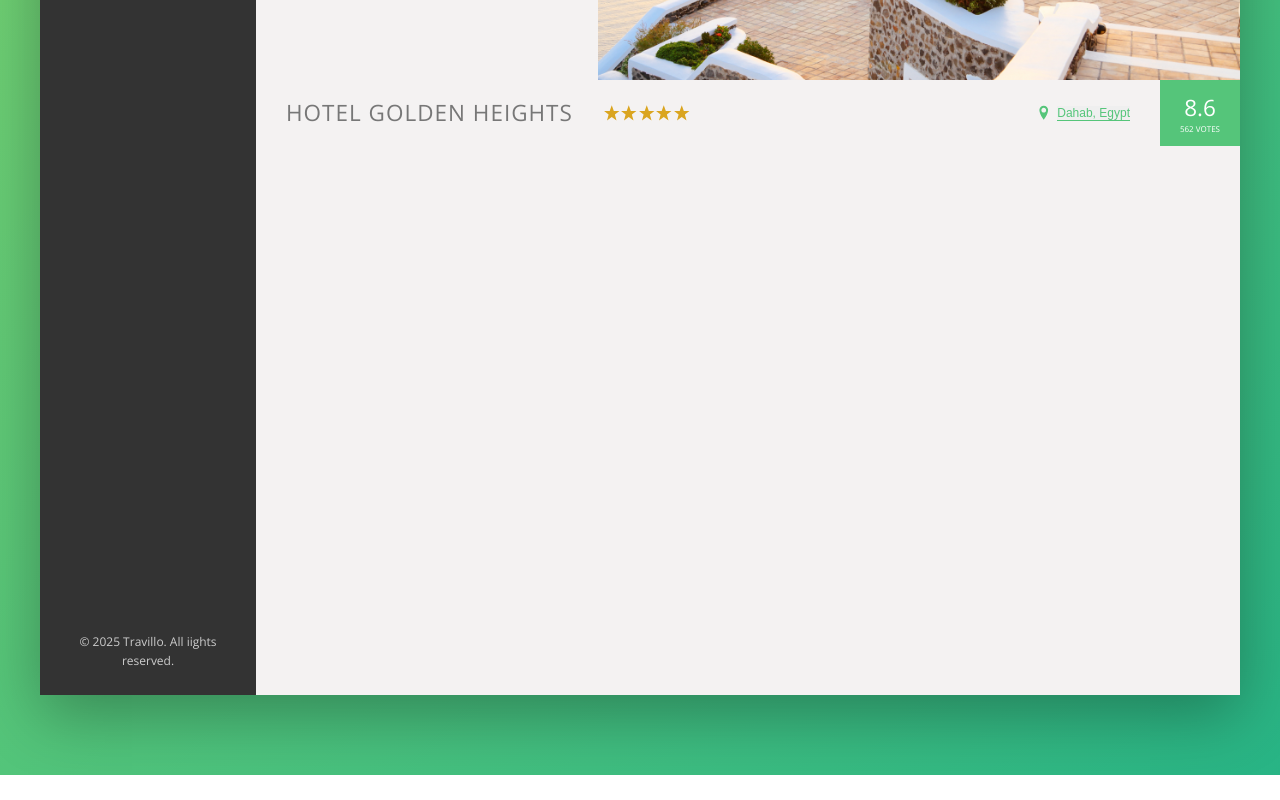
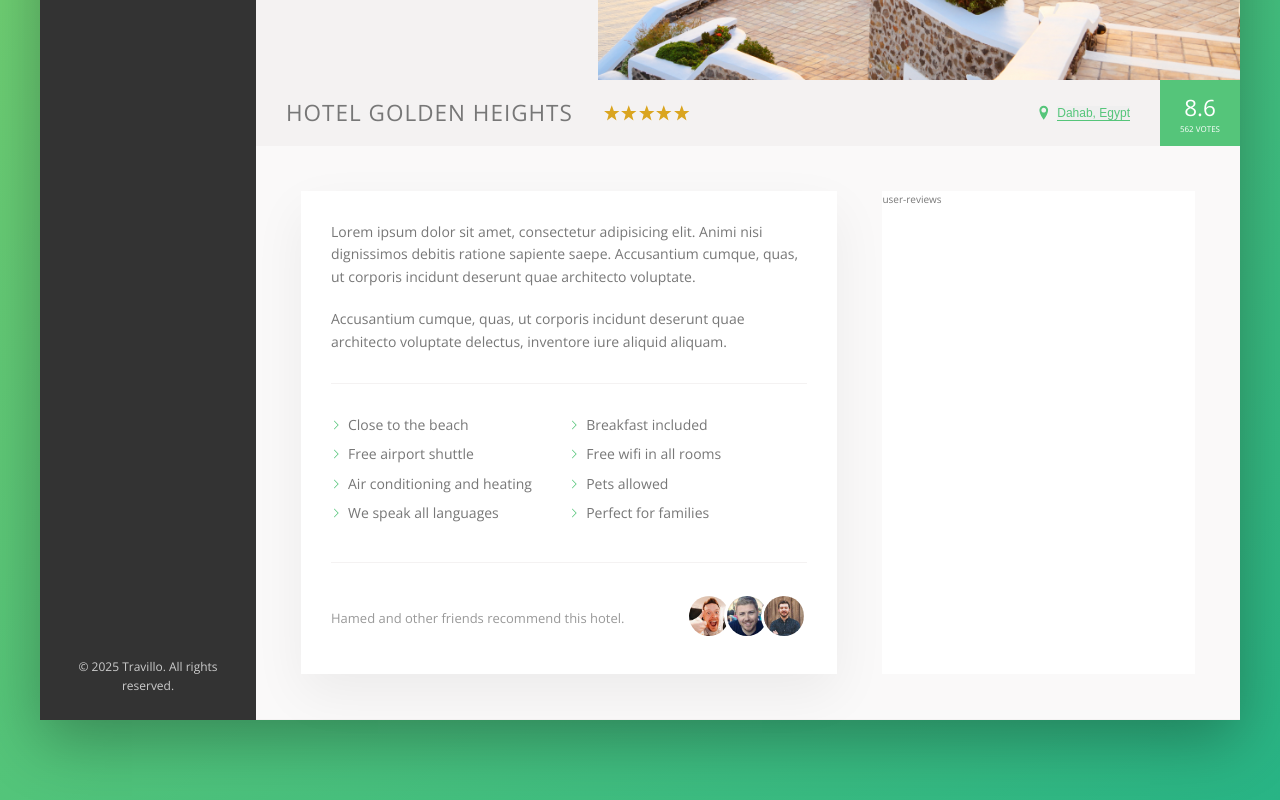
Before and after one commit to yahyaessam/travillo, a website: page index.html in a window 1280 px wide. Shown: the part 455-1255 px from the top of the page. Before the commit the page ends 1230 px from the top, so only its background shows below. Drawn offline with nearby package versions, Linux system fonts and the light colour scheme.

Commit message:
description

```diff
--- a/index.html
+++ b/index.html
@@ -88,19 +88,19 @@
             </li>
           </ul>
           <div class="legal">
-            &copy; <span id="year"></span> Travillo. All iights reserved.
+            &copy; <span id="year"></span> Travillo. All rights reserved.
           </div>
         </nav>
         <main class="hotel-view">
           <div class="gallery">
             <figure class="gallery__item">
-                    <img src="img/hotel-1.jpg" alt="hotel 1" class="gallery__photo">
+              <img src="img/hotel-1.jpg" alt="hotel 1" class="gallery__photo" />
             </figure>
             <figure class="gallery__item">
-                    <img src="img/hotel-2.jpg" alt="hotel 1" class="gallery__photo">
+              <img src="img/hotel-2.jpg" alt="hotel 1" class="gallery__photo" />
             </figure>
             <figure class="gallery__item">
-                    <img src="img/hotel-3.jpg" alt="hotel 1" class="gallery__photo">
+              <img src="img/hotel-3.jpg" alt="hotel 1" class="gallery__photo" />
             </figure>
           </div>
           <div class="overview">
@@ -135,6 +135,42 @@
               <div class="overview__rating-count">562 votes</div>
             </div>
           </div>
+
+          <div class="details">
+            <div class="description">
+              <p class="paragraph">
+                Lorem ipsum dolor sit amet, consectetur adipisicing elit. Animi
+                nisi dignissimos debitis ratione sapiente saepe. Accusantium
+                cumque, quas, ut corporis incidunt deserunt quae architecto
+                voluptate.
+              </p>
+              <p class="paragraph">
+                Accusantium cumque, quas, ut corporis incidunt deserunt quae
+                architecto voluptate delectus, inventore iure aliquid aliquam.
+              </p>
+              <ul class="list">
+                <li class="list__item">Close to the beach</li>
+                <li class="list__item">Breakfast included</li>
+                <li class="list__item">Free airport shuttle</li>
+                <li class="list__item">Free wifi in all rooms</li>
+                <li class="list__item">Air conditioning and heating</li>
+                <li class="list__item">Pets allowed</li>
+                <li class="list__item">We speak all languages</li>
+                <li class="list__item">Perfect for families</li>
+              </ul>
+              <div class="recommend">
+                <p class="recommend__count">
+                    Hamed and other friends recommend this hotel.
+                </p>
+                <div class="recommend__friends">
+                    <img src="img/user-1.jpg" alt="friend 1" class="recommend__photo">
+                    <img src="img/user-3.jpg" alt="friend 3" class="recommend__photo">
+                    <img src="img/user-4.jpg" alt="friend 4" class="recommend__photo">
+                </div>
+              </div>
+            </div>
+            <div class="user-reviews">user-reviews</div>
+          </div>
         </main>
       </div>
     </div>
--- a/sass/_components.scss
+++ b/sass/_components.scss
@@ -252,3 +252,59 @@
 
     }
 }
+
+.paragraph:not(:last-of-type) {
+    margin-bottom: 2rem
+}
+
+.list {
+    list-style: none;
+    margin: 3rem 0;
+    padding:3rem 0;
+    border-top: 1px solid var(--color-grey-light-2);
+    border-bottom: 1px solid var(--color-grey-light-2);
+    display:flex;
+    flex-wrap:wrap;
+    &__item {
+        flex:0 0 50%;
+        margin-bottom:.7rem;
+        // position:relative;
+    }
+    &__item:before {
+        content:'';
+        display:inline-block;
+        height:1rem;
+        width:1rem;
+        margin-right:.7rem;
+        // background-image:url(../img/chevron-thin-right.svg);
+        // background-size: cover;
+
+        background-color: var(--color-primary);
+        mask-image:url(../img/chevron-thin-right.svg) ;
+        mask-size: cover;
+
+
+    }
+
+}
+
+.recommend {
+    font-size: 1.3rem;
+    color:var(--color-grey-dark-3);
+    display:flex;
+    align-items: center;
+    justify-content: space-between;
+
+    &__photo {
+        box-sizing:content-box;
+        height:4rem;
+        width:4rem;
+        border-radius:50%;
+        border:3px solid #fff;
+
+        &:not(:last-child) {
+            margin-right: -1.15rem;
+        }
+
+    }
+}
--- a/sass/_layout.scss
+++ b/sass/_layout.scss
@@ -28,5 +28,24 @@
 }
 .hotel-view {
     flex:1;
-    height:1000px;
 }
+
+.details {
+    display:flex;
+    padding:4.5rem;
+    background-color:var(--color-grey-light-1);
+    border-bottom: 1px solid var(--color-grey-light-2);
+}
+
+.description {
+    font-size:1.4rem;
+    background-color:#fff;
+    box-shadow:0 2rem 5rem rgba(0,0,0,0.06);
+    flex: 0 0 60%;
+    margin-right:4.5rem;
+    padding:3rem;
+}
+.user-reviews {
+    background-color:#fff;
+    flex:1;
+}
```
Also changed, not shown: css/style.css, 1 other file. Lines whose indentation alone changed are shown as unchanged.
